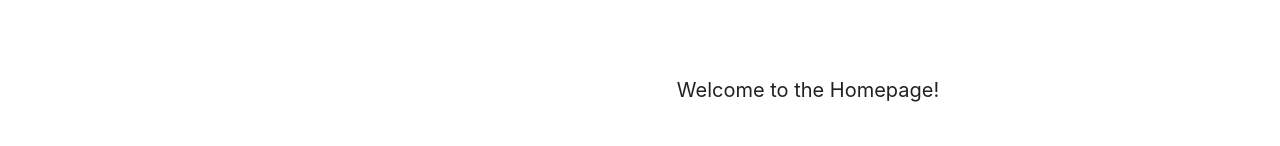
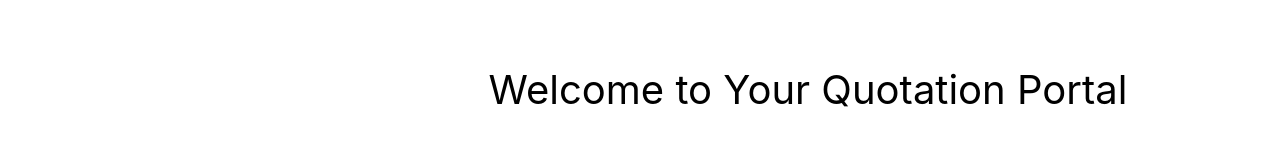
Before and after one commit to ehdahm/quotation, a React (Vite) app in the folder frontend/: page / in a window 1280 px wide. Shown: the part 302-448 px from the top of the page. Built offline with nearby package versions, Linux system fonts and the light colour scheme; no server answers; sample sign-in values are in the browser's storage.

Commit message:
feat: let auth page take the full width (#25)

```diff
--- a/frontend/src/pages/AuthenticationPage.tsx
+++ b/frontend/src/pages/AuthenticationPage.tsx
@@ -14,6 +14,7 @@ import {
   Anchor,
   Stack,
   useMantineTheme,
+  Container,
 } from "@mantine/core";
 import { GoogleButton } from "../components/GoogleButton";
 import { useAuth } from "../hooks/AuthProvider";
@@ -65,6 +66,16 @@ export function AuthenticationForm(props: PaperProps) {
   };
 
   return (
+    <Container
+      fluid
+      style={{
+        height: "100vh",
+        display: "flex",
+        alignItems: "center",
+        justifyContent: "center",
+        backgroundColor: theme.colors.gray[0],
+      }}
+    >
       <Paper
         radius="md"
         p="xl"
@@ -80,7 +91,11 @@ export function AuthenticationForm(props: PaperProps) {
           <GoogleButton radius="xl">Google</GoogleButton>
         </Group>
 
-      <Divider label="Or continue with email" labelPosition="center" my="lg" />
+        <Divider
+          label="Or continue with email"
+          labelPosition="center"
+          my="lg"
+        />
 
         <form onSubmit={form.onSubmit(handleSubmit)}>
           <Stack>
@@ -167,5 +182,6 @@ export function AuthenticationForm(props: PaperProps) {
           </Group>
         </form>
       </Paper>
+    </Container>
   );
 }
--- a/frontend/src/pages/Home.tsx
+++ b/frontend/src/pages/Home.tsx
@@ -1,11 +1,49 @@
 import React from "react";
-import { Text } from "@mantine/core";
+import { Text, Box, Stack } from "@mantine/core";
 
 const Home: React.FC = () => {
   return (
-    <div style={{ textAlign: "center" }}>
-      <Text size="xl">Welcome to the Homepage!</Text>
-    </div>
+    <Box
+      sx={(theme) => ({
+        position: "relative",
+        height: "100vh",
+        width: "100%",
+        overflow: "hidden",
+        "&::before": {
+          content: '""',
+          position: "absolute",
+          top: 0,
+          left: 0,
+          right: 0,
+          bottom: 0,
+          backgroundImage: 'url("/images.jpeg")',
+          backgroundSize: "cover",
+          backgroundPosition: "center",
+          filter: "blur(5px)",
+          zIndex: -2,
+        },
+        "&::after": {
+          content: '""',
+          position: "absolute",
+          top: 0,
+          left: 0,
+          right: 0,
+          bottom: 0,
+          backgroundColor: "rgba(0, 0, 0, 0.4)",
+          zIndex: -1,
+        },
+      })}
+    >
+      <Stack
+        justify="center"
+        align="center"
+        style={{ height: "100%", position: "relative", zIndex: 1 }}
+      >
+        <Text size="40px" weight={1200} color="black">
+          Welcome to Your Quotation Portal
+        </Text>
+      </Stack>
+    </Box>
   );
 };
 
```
Lines whose indentation alone changed are shown as unchanged.
